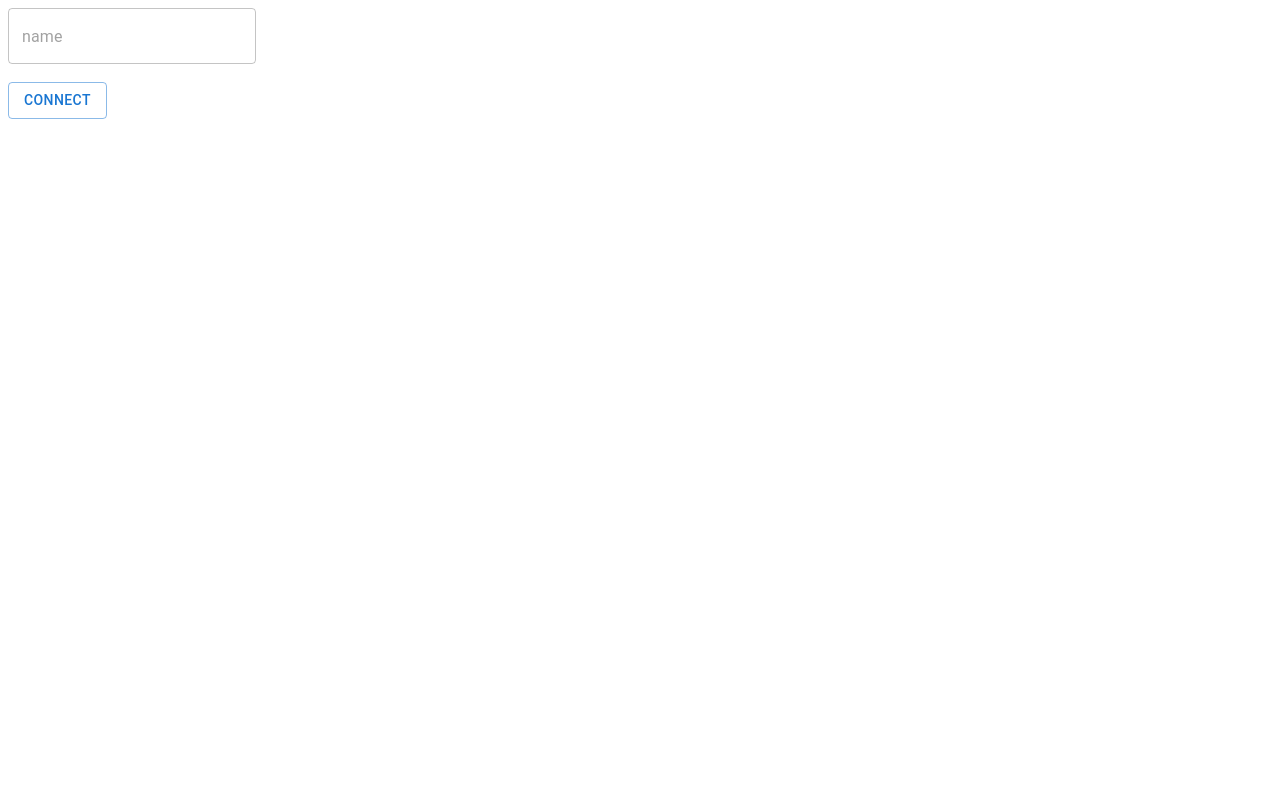
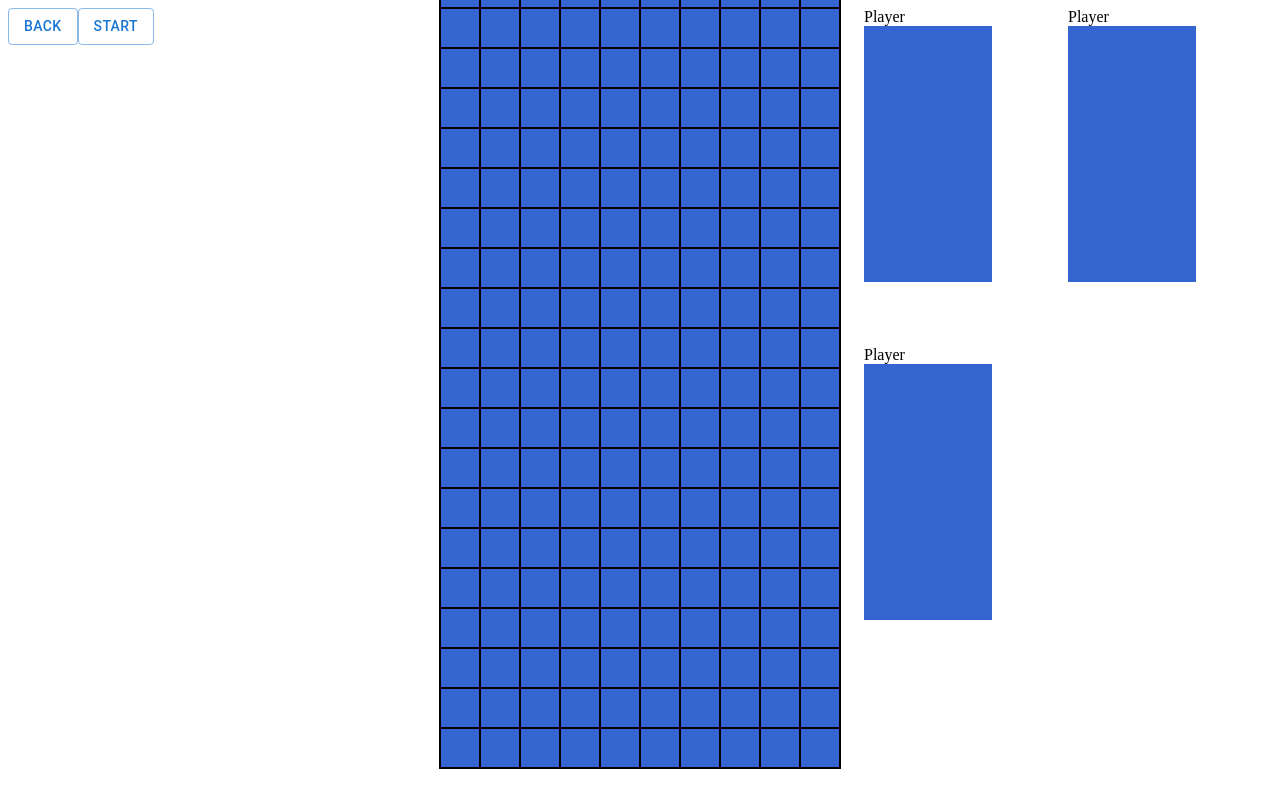
Before and after one commit to artainmo/red-tetris, a React app: page / in a window 1280 px wide. Built offline with nearby package versions, Linux system fonts and the light colour scheme.

Commit message:
game: add spectras containers

```diff
--- a/src/client/components/Board.js
+++ b/src/client/components/Board.js
@@ -112,7 +112,7 @@ const Board = ({ isActive, setIsActive, socket, user, game, roomId }) =>
             }
         }
         removeFullLines();
-        sendPersonalGameStructure(socket, roomId, grid);
+        //sendPersonalGameStructure(socket, roomId, grid);
         setGetNewPiece(true);
     };
 
@@ -253,20 +253,22 @@ const Board = ({ isActive, setIsActive, socket, user, game, roomId }) =>
         if (isActive && socket !== null) {
             if (getNewPiece) {
                 console.log("asking for a new Piece " + roomId)
-                askNewPiece(socket, roomId); // a modifier apres : on veut que la piece soit ajoutee a une liste cote server
+                //askNewPiece(socket, roomId); // a modifier apres : on veut que la piece soit ajoutee a une liste cote server
             }
         }
     }, [isActive, getNewPiece]);
 
     useEffect(() => {
-        listenNewPiece(socket, setNewPiece);
+        //listenNewPiece(socket, setNewPiece);
     }, []);
 
     useEffect(() => {
         if (newPiece) {
             console.log("-------- new piece --------")
-            setPieceLetter(newPiece.type);
-            setPieceType(newPiece.type);
+            //setPieceLetter(newPiece.type);
+            setPieceLetter('I');
+            //setPieceType(newPiece.type);
+            setPieceType('I');
             setPieceDirection('up');
             setIndexDirection(1);
             setPiecePosition([0, 3]);
--- a/src/client/components/Spectra.js
+++ b/src/client/components/Spectra.js
@@ -1,10 +1,30 @@
-import React from 'react';
+import React, {useState} from 'react'
 import '../style/spectra.css';
+const GRID_LENGTH = 20;
+const GRID_WIDTH = 10;
+const COLOR_BG = '#3565d0';
 
-const Spectra = ({ grid }) => {
+const Spectra = ( ) => {
+	const initGrid = () => {
+		const rows = [];
+
+		for (let row = 0; row < GRID_LENGTH; row++) {
+			const cells = [];
+			for (let col = 0; col < GRID_WIDTH; col++) {
+				cells.push({
+					color: COLOR_BG,
+					fixed: false,
+				});
+			}
+			rows.push(cells);
+		}
+		return rows;
+	};
+	const [grid, setGrid] = useState(initGrid());
 
 	return (
 		<div className="spectra-wrapper">
+			<div>Player </div>
 			<div className="spectra">
 				{grid.map((row, rowIndex) => {
 					return (
--- a/src/client/pages/App.js
+++ b/src/client/pages/App.js
@@ -1,10 +1,11 @@
 import React from 'react';
 import Auth from './Auth'
+import Tetris from './Tetris'
 
 const App = () => {
     return (
         <div>
-            <Auth />
+            <Tetris user={'bob'} game={null} setGame={null} setPage={null} />
         </div>
     );
 };
--- a/src/client/pages/Tetris.js
+++ b/src/client/pages/Tetris.js
@@ -10,10 +10,11 @@ import Spectra from '../components/Spectra';
 
 const Tetris = ({user, game, setGame, setPage}) => {
   const [isActive, setIsActive] = useState(false);
-  const socket = connect();
-  const roomId = game._player1 + "_" + game._player2;
+  const socket = null;
+  //const roomId = game._player1 + "_" + game._player2;
   const [otherPlayerGameStructure, setOtherPlayerGameStructure] = useState(null);
 
+  /*
   useEffect(() => {
     console.log("-------- joining room --------------")
     joinRoom(socket, roomId);
@@ -45,7 +46,6 @@ const Tetris = ({user, game, setGame, setPage}) => {
       setGame(response.data);
     }
   }
-
   return (
       <div className="tetris">
         <div className="info-menu-section">
@@ -83,6 +83,38 @@ const Tetris = ({user, game, setGame, setPage}) => {
 
       </div>
   );
+*/
+  return (
+    <div className="tetris">
+      <div className="info-menu-section">
+        <Button variant="outlined" onClick={()=>{setPage("SearchGame");}}>
+          Back
+        </Button>
+
+        {
+          isActive ?
+            <Button variant="outlined" onClick={() => {setIsActive(false)}}>Stop</Button>
+            :
+            null
+        }
+        {
+          !isActive ?
+            <Button variant="outlined" onClick={()=>{setIsActive(true)}}>Start</Button>
+            :
+            null
+        }
+      </div>
+      <div className="board-section">
+        <Board isActive={isActive} setIsActive={setIsActive} socket={socket} user={user} game={game} roomId={null} />
+      </div>
+      <div className="spectras-section">
+        <Spectra ></Spectra>
+        <Spectra ></Spectra>
+        <Spectra ></Spectra>
+      </div>
+
+    </div>
+  );
 };
 
 export default Tetris;
--- a/src/client/style/board.css
+++ b/src/client/style/board.css
@@ -1,13 +1,14 @@
 .board-wrapper {
-    display: grid;
+    display: flex;
     align-items: center;
     justify-content: center;
+    max-height: 90vh;
 }
 
 .board {
-    border: 2px solid black;
+    border: 1px solid black;
     width: 400px;
-    height: 800px;
+    max-height: 800px;
 }
 
 .row {
--- a/src/client/style/spectra.css
+++ b/src/client/style/spectra.css
@@ -1,6 +1,11 @@
+.spectra-wrapper {
+    margin-right: 1vw;
+    margin-bottom: 21vh;
+}
+
 .spectra {
-    position: relative;
-    width: 100%;
+    width: 10vw;
+    max-height: 10vh;
     padding-bottom: 56.25%; /* 16:9 aspect ratio */
 }
 
@@ -9,5 +14,6 @@
 }
 
 .cellSpectra {
-    box-sizing: border-box;
+    width: calc(10vw / 10);
+    height: calc(10vw / 10);
 }
--- a/src/client/style/tetris.css
+++ b/src/client/style/tetris.css
@@ -6,20 +6,20 @@
 .info-menu-section {
     flex: 1;
     height: 90vh;
-    background-color: #eee;
 }
 
 .board-section {
     flex: 1;
     height: 90vh;
-    background-color: #fff;
+    padding-left: 20px;
+    padding-right: 20px;
 }
 
 .spectras-section {
+    display: flex;
     flex: 1;
+    flex-wrap: wrap;
     height: 90vh;
-    background-color: #ddd;
-    display: flex;
     flex-direction: column;
     overflow-y: scroll;
 }
```
